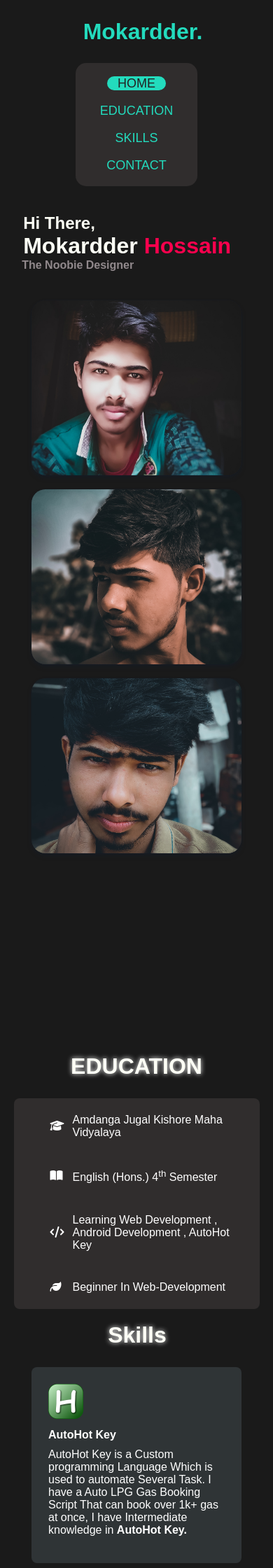
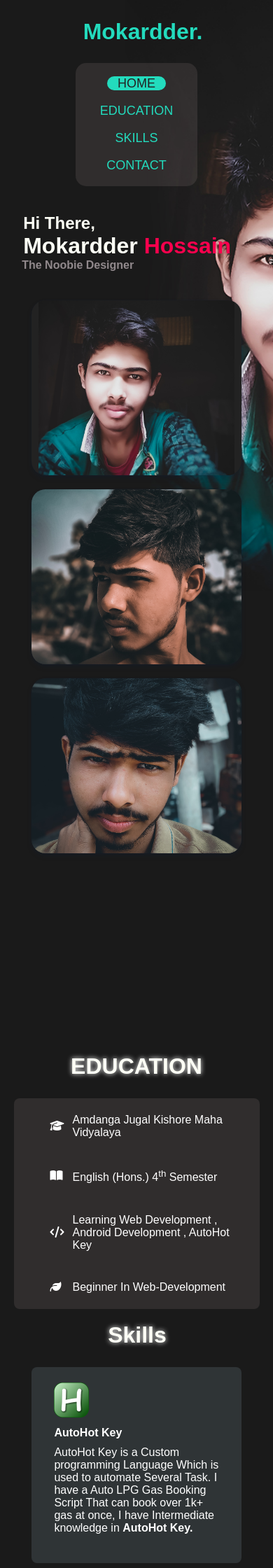
Before and after one commit to Mokardder/mokardder.github.io, a PHP site: page / in a window 390 px wide. Shown: the top 2240 px of the page at 70% size. Run offline with PHP 8.4, Linux system fonts and the light colour scheme; some libraries are stand-ins or nearby versions.

Commit message:
Update style.css

```diff
--- a/style.css
+++ b/style.css
@@ -1,11 +1,12 @@
-img[src="https://cdn.000webhost.com/000webhost/logo/footer-powered-by-000webhost-white2.png"]{
-    display: none;
-}
-@import url('https://fonts.googleapis.com/css2?family=Josefin+Sans&display=swap');
+
+@import url('https://fonts.googleapis.com/css2?family=Oxygen:wght@300&display=swap');
 
 
 
 @media screen and (max-width: 776px) {
+    body{
+        background-position: 62% 0%;
+    }
     .nav-bar{
         display: flex;
         /* align-items: center; */
@@ -74,6 +75,11 @@ img[src="https://cdn.000webhost.com/000webhost/logo/footer-powered-by-000webhost
         flex-direction: column;
         flex-wrap: wrap;
     }
+    .box1{
+        overflow: hidden;
+        padding: 0% 10px;;
+    }
+
 
 
 
@@ -332,6 +338,7 @@ footer{
     user-select: none;
 }
 .footer-content ul li{
+    list-style-type: none;
     margin: 0px 20px;
 }
 .footer-content ul{
@@ -563,6 +570,7 @@ a{
     height: 280px;
     width: 300px;
     border-radius: 8px;
+    transform: translateY(-5px);
     background-color: rgba(48, 138, 31, 0.637);
     margin: 2%;
     flex-wrap: wrap;
```
